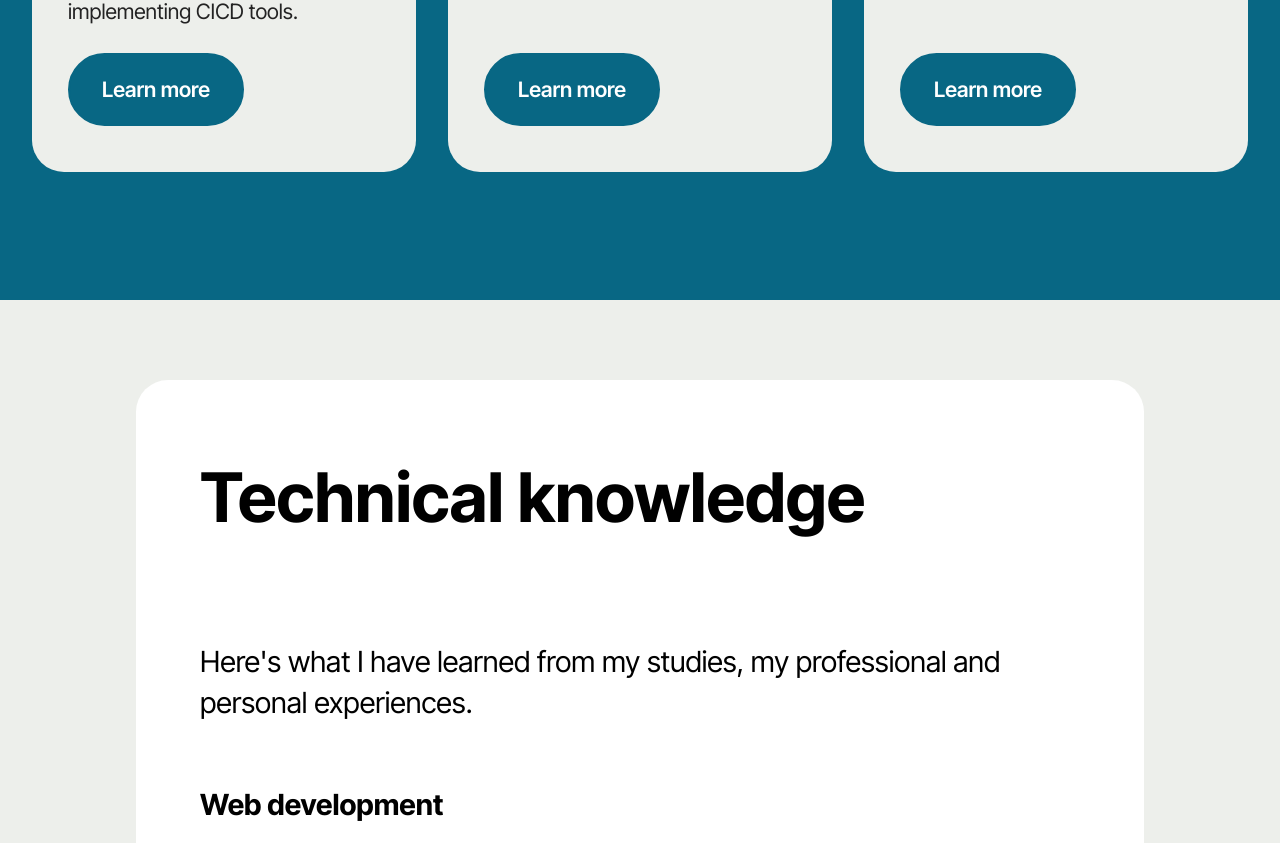
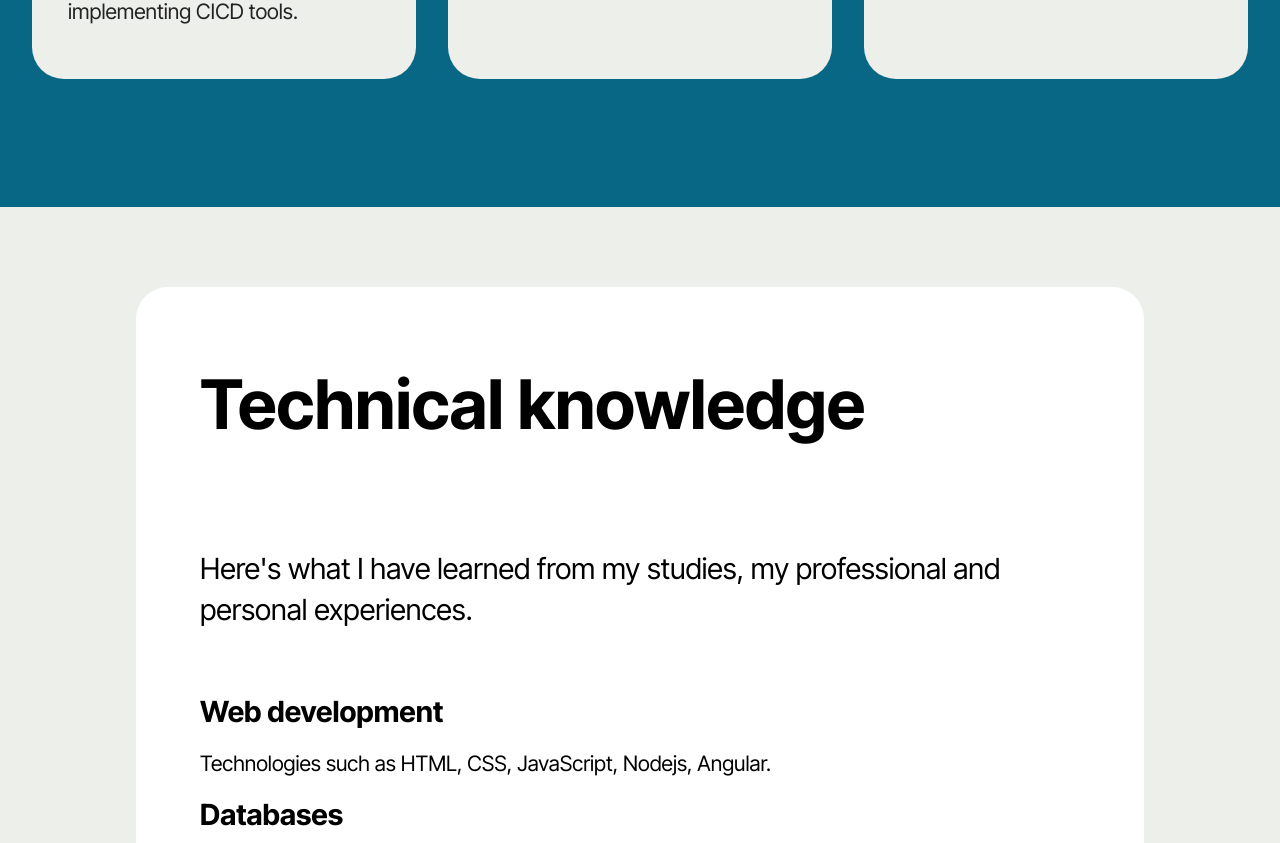
Before and after one commit to HardintTech/MyPortfolio, a plain HTML site: page index.html in a window 1280 px wide. Shown: the part 2231-3074 px from the top of the page. Drawn offline with Linux system fonts and the light colour scheme.

Commit message:
Add files via upload

```diff
--- a/index.html
+++ b/index.html
@@ -137,8 +137,6 @@
                 Re-engineering of structures, software and development of service providers. Setting up development
                 environments and standards, as well as implementing CICD tools.
               </p>
-              <div class="mbr-section-btn item-footer"><a href="" class="btn item-btn btn-primary display-7">Learn
-                  more</a></div>
             </div>
 
           </div>
@@ -155,8 +153,6 @@
                 Enhancement of websites using the Spip CMS (Php, Sqllite). Migration to a new server for a major
                 software upgrade.
               </p>
-              <div class="mbr-section-btn item-footer"><a href="" class="btn item-btn btn-primary display-7">Learn
-                  more</a></div>
             </div>
           </div>
         </div>
@@ -173,8 +169,6 @@
                 Programming of the Wordpress website, CSS modification for the visual aspect and enhancement of plugins
                 to meet specific requirements.<br>
               </p>
-              <div class="mbr-section-btn item-footer"><a href="" class="btn item-btn btn-primary display-7">Learn
-                  more</a></div>
             </div>
           </div>
         </div>
```
